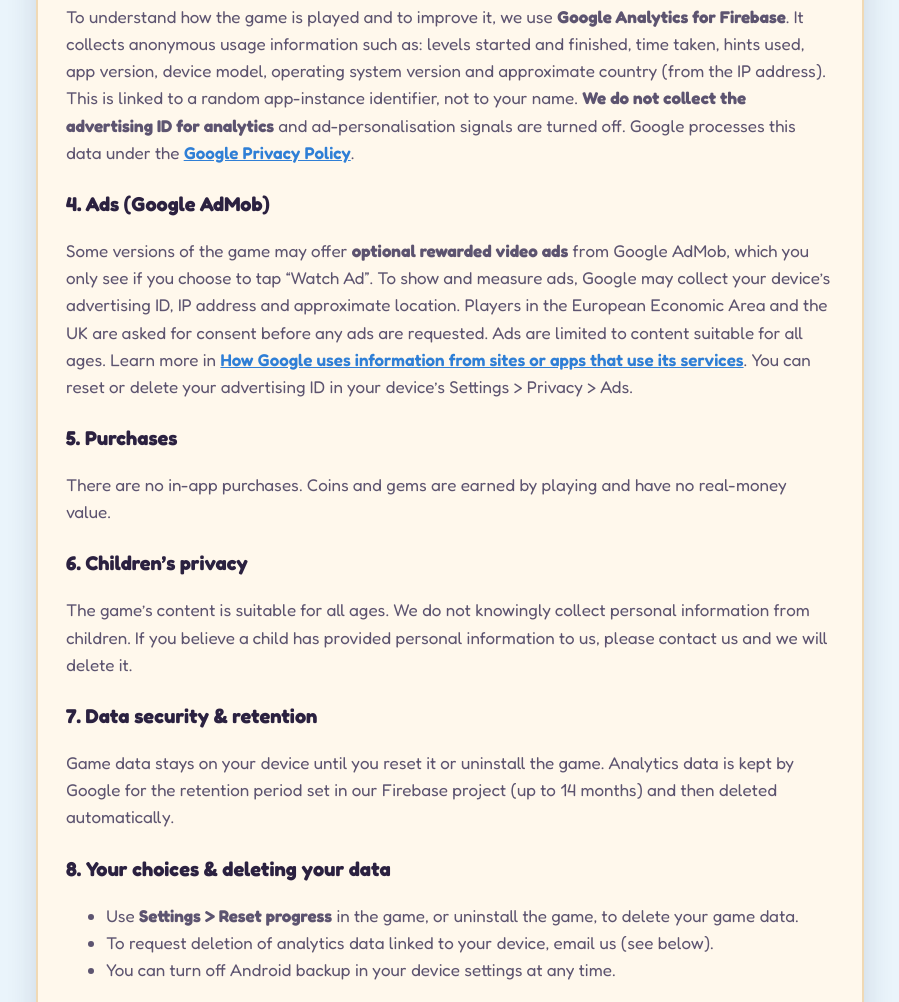
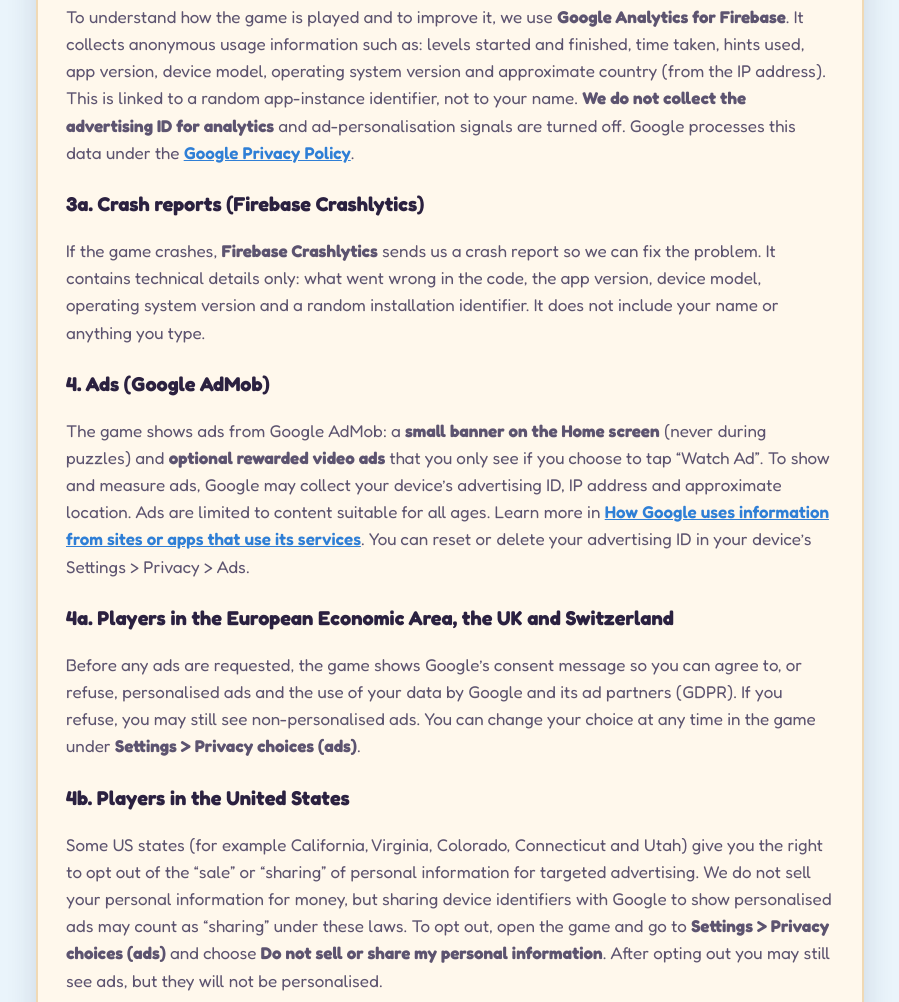
Before and after one commit to connecttodroidstack/Word-Game-Hills, a plain HTML site: page privacy-policy.html in a window 1280 px wide. Shown: the part 835-1837 px from the top of the page, without its empty margins (190-1089 px from the left). Drawn offline with Linux system fonts and the light colour scheme.

Commit message:
Update privacy-policy.html

```diff
--- a/privacy-policy.html
+++ b/privacy-policy.html
@@ -5,6 +5,9 @@
   <meta name="viewport" content="width=device-width, initial-scale=1">
   <title>Privacy Policy - Word Game Hills</title>
   <meta name="description" content="Privacy Policy for the Word Game Hills Android game.">
+  <link rel="canonical" href="https://connecttodroidstack.github.io/Word-Game-Hills/privacy-policy.html">
+  <meta property="og:title" content="Word Game Hills">
+  <meta property="og:image" content="https://connecttodroidstack.github.io/Word-Game-Hills/icon.png">
   <link rel="icon" href="favicon.png">
   <link rel="stylesheet" href="style.css">
 </head>
@@ -22,7 +25,7 @@
 
   <main>
     <article class="card">
-      <p class="meta"><span class="badge">Effective 29 October 2026</span></p>
+      <p class="meta"><span class="badge">Effective 24 November 2026</span></p>
       <p>
         This Privacy Policy explains how <b>Word Game Hills</b> (&ldquo;the game&rdquo;, &ldquo;we&rdquo;, &ldquo;us&rdquo;)
         handles information when you use our Android app. We keep things simple: the game is built to work
@@ -54,15 +57,40 @@
         <a href="https://policies.google.com/privacy" target="_blank" rel="noopener">Google Privacy Policy</a>.
       </p>
 
+      <h3>3a. Crash reports (Firebase Crashlytics)</h3>
+      <p>
+        If the game crashes, <b>Firebase Crashlytics</b> sends us a crash report so we can fix the problem. It
+        contains technical details only: what went wrong in the code, the app version, device model, operating
+        system version and a random installation identifier. It does not include your name or anything you type.
+      </p>
+
       <h3>4. Ads (Google AdMob)</h3>
       <p>
-        Some versions of the game may offer <b>optional rewarded video ads</b> from Google AdMob, which you only see
-        if you choose to tap &ldquo;Watch Ad&rdquo;. To show and measure ads, Google may collect your device&rsquo;s
-        advertising ID, IP address and approximate location. Players in the European Economic Area and the UK are
-        asked for consent before any ads are requested. Ads are limited to content suitable for all ages.
+        The game shows ads from Google AdMob: a <b>small banner on the Home screen</b> (never during puzzles) and
+        <b>optional rewarded video ads</b> that you only see if you choose to tap &ldquo;Watch Ad&rdquo;.
+        To show and measure ads, Google may collect your device&rsquo;s advertising ID, IP address and approximate
+        location. Ads are limited to content suitable for all ages.
         Learn more in
         <a href="https://policies.google.com/technologies/ads" target="_blank" rel="noopener">How Google uses information from sites or apps that use its services</a>.
         You can reset or delete your advertising ID in your device&rsquo;s Settings &gt; Privacy &gt; Ads.
+      </p>
+
+      <h3>4a. Players in the European Economic Area, the UK and Switzerland</h3>
+      <p>
+        Before any ads are requested, the game shows Google&rsquo;s consent message so you can agree to, or refuse,
+        personalised ads and the use of your data by Google and its ad partners (GDPR). If you refuse, you may still
+        see non-personalised ads. You can change your choice at any time in the game under
+        <b>Settings &gt; Privacy choices (ads)</b>.
+      </p>
+
+      <h3>4b. Players in the United States</h3>
+      <p>
+        Some US states (for example California, Virginia, Colorado, Connecticut and Utah) give you the right to opt
+        out of the &ldquo;sale&rdquo; or &ldquo;sharing&rdquo; of personal information for targeted advertising.
+        We do not sell your personal information for money, but sharing device identifiers with Google to show
+        personalised ads may count as &ldquo;sharing&rdquo; under these laws. To opt out, open the game and go to
+        <b>Settings &gt; Privacy choices (ads)</b> and choose <b>Do not sell or share my personal information</b>.
+        After opting out you may still see ads, but they will not be personalised.
       </p>
 
       <h3>5. Purchases</h3>
@@ -86,6 +114,7 @@
         <li>Use <b>Settings &gt; Reset progress</b> in the game, or uninstall the game, to delete your game data.</li>
         <li>To request deletion of analytics data linked to your device, email us (see below).</li>
         <li>You can turn off Android backup in your device settings at any time.</li>
+        <li>To change ad consent or opt out of the sale/sharing of personal information, use <b>Settings &gt; Privacy choices (ads)</b> in the game.</li>
       </ul>
 
       <h3>9. Changes to this policy</h3>
```
